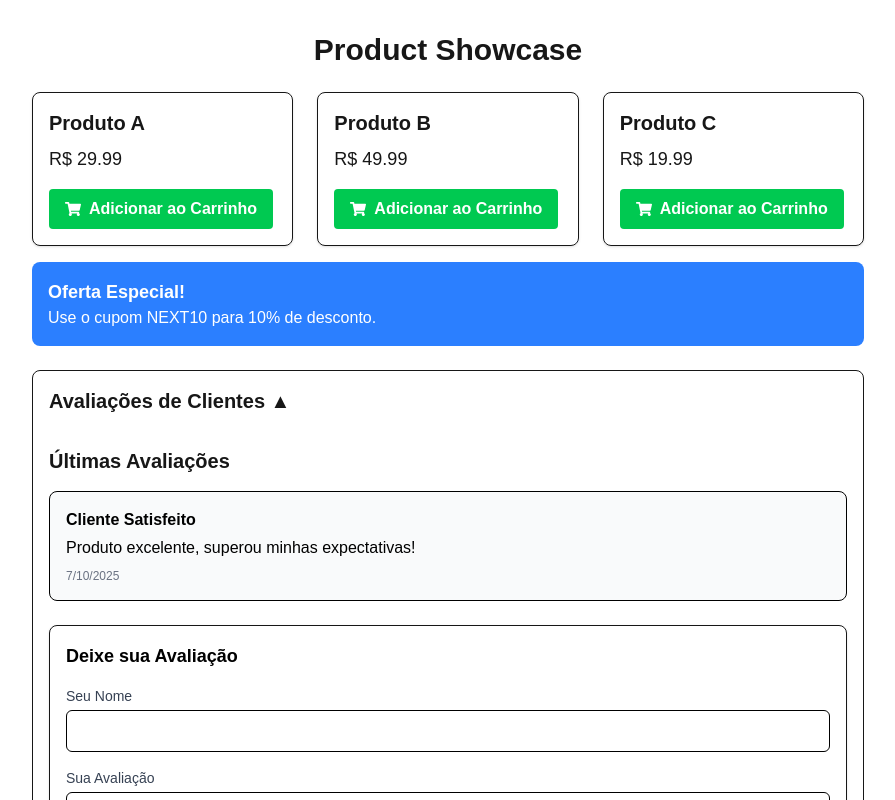
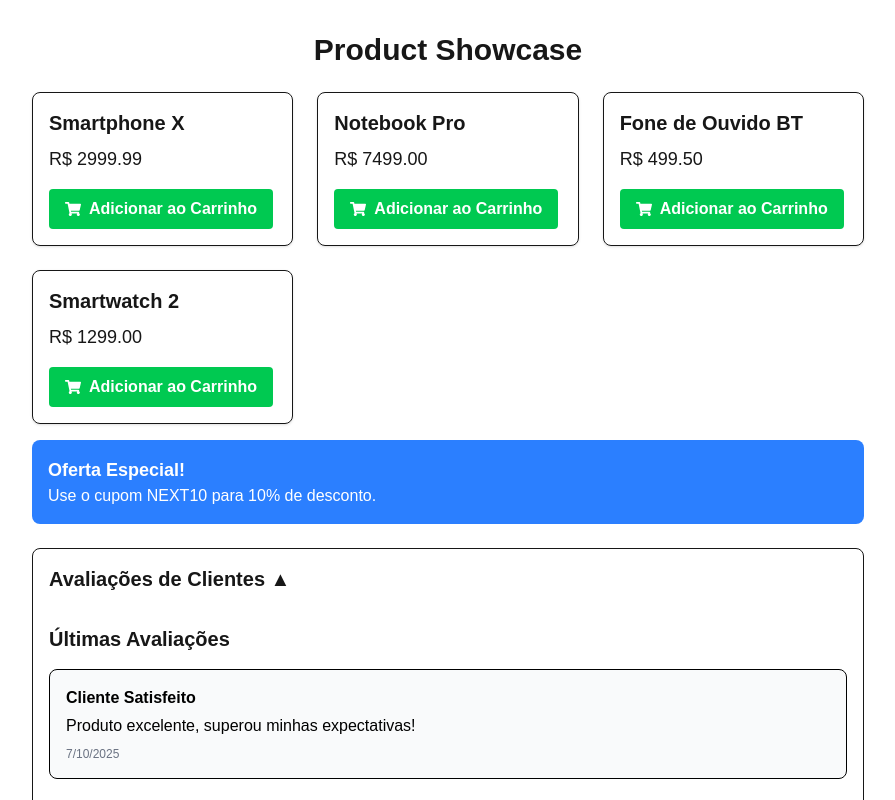
Before and after one commit to vinimarcili/fiap-on-nextjs-frontend-01, a Next.js app: page / in a window 1280 px wide. Shown: the top 800 px of the page, without its empty margins (192-1087 px from the left). Built offline with nearby package versions, Linux system fonts and the light colour scheme.

Commit message:
Refactor product fetching to use API endpoint and remove mock data

```diff
--- a/src/app/(components)/ProductList.tsx
+++ b/src/app/(components)/ProductList.tsx
@@ -6,14 +6,16 @@ export interface Product {
   price: number;
 }
 async function getProducts(): Promise<{ products: Product[] }> {
-  // Simula uma busca de dados lenta
-  await new Promise(resolve => setTimeout(resolve, 1000));
+  const res = await fetch('http://localhost:3000/api/products', {
+    next: { revalidate: 60 }
+  });
+
+  if (!res.ok) {
+    throw new Error('Failed to fetch products');
+  }
+
   return {
-    products: [
-      { id: 1, title: "Produto A", price: 29.99 },
-      { id: 2, title: "Produto B", price: 49.99 },
-      { id: 3, title: "Produto C", price: 19.99 },
-    ]
+    products: await res.json(),
   };
 }
 
--- /dev/null
+++ b/src/app/api/products/route.ts
@@ -0,0 +1,14 @@
+import { NextResponse } from 'next/server';
+
+// Usaremos os mesmos dados mockados por enquanto.
+// Em um cenário real, isso viria de um banco de dados.
+const products = [
+  { id: 1, title: 'Smartphone X', price: 2999.99 },
+  { id: 2, title: 'Notebook Pro', price: 7499.00 },
+  { id: 3, title: 'Fone de Ouvido BT', price: 499.50 },
+  { id: 4, title: 'Smartwatch 2', price: 1299.00 },
+];
+
+export async function GET(request: Request) {
+  return NextResponse.json(products);
+}
```
